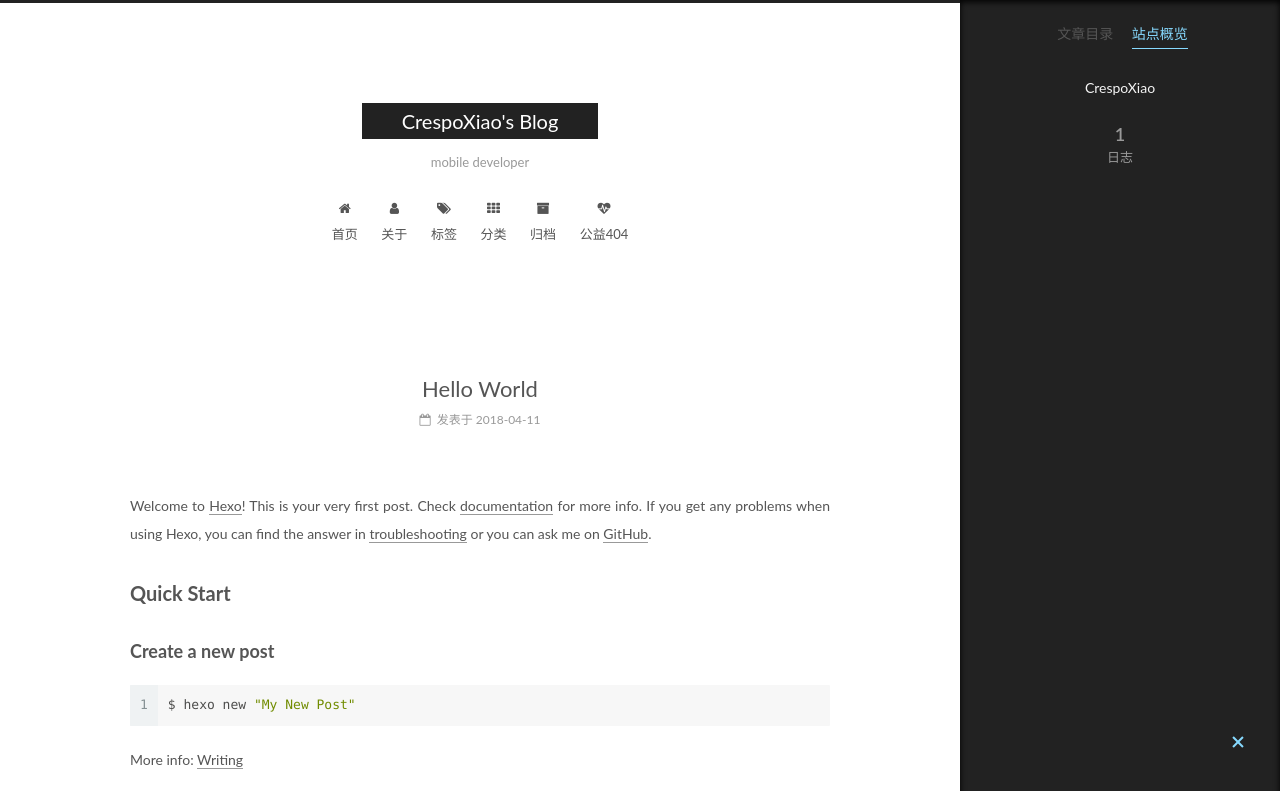
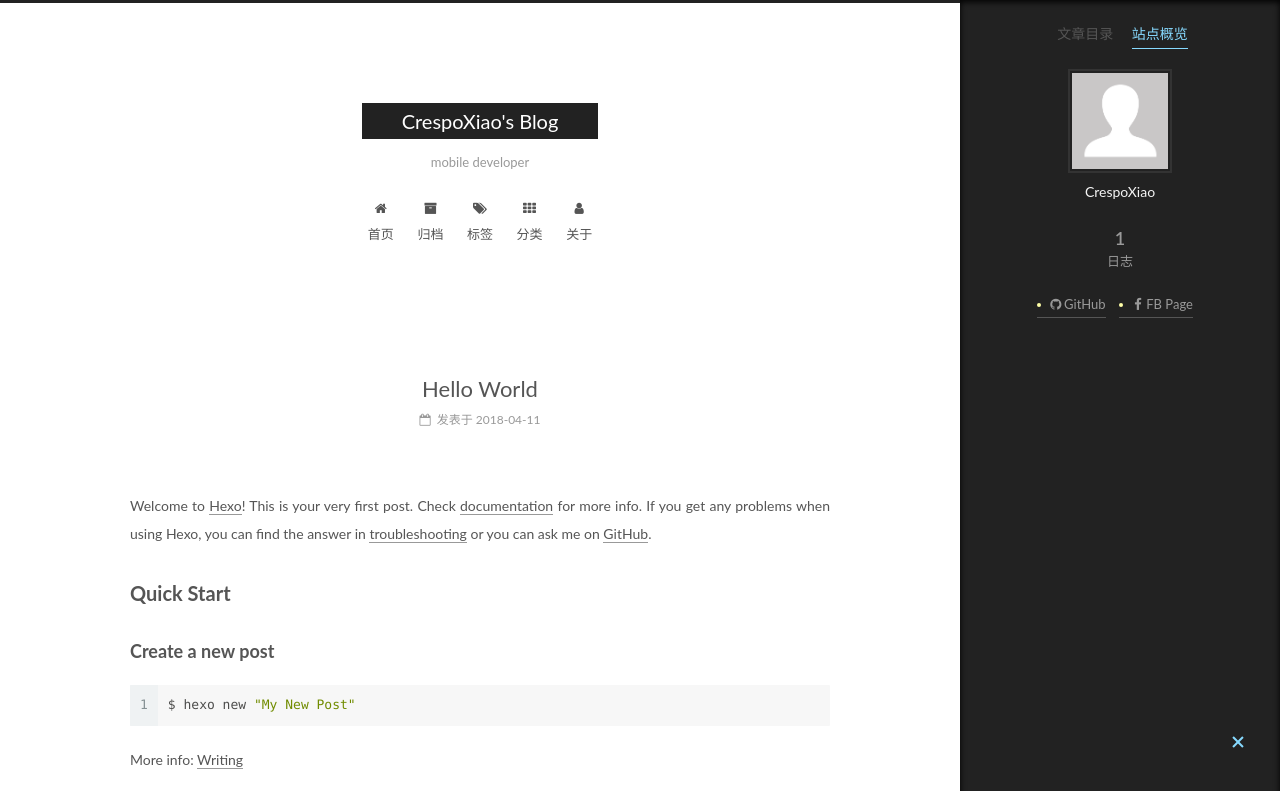
Before and after one commit to crespoxiao/crespoxiao.github.io, a plain HTML site: page posts/uncategorized/hello-world.html in a window 1280 px wide. Both pictures are taken after a click on the item "站点概览". Shown: the top 791 px of the page. Drawn offline with Linux system fonts and the light colour scheme.

Commit message:
Site updated: 2018-04-11 12:18:50

```diff
--- a/css/main.css
+++ b/css/main.css
@@ -1942,7 +1942,7 @@ pre .javascript .function {
   width: 4px;
   height: 4px;
   border-radius: 50%;
-  background: #9dfaf0;
+  background: #ffffa7;
 }
 .links-of-blogroll {
   font-size: 13px;
--- a/posts/uncategorized/hello-world.html
+++ b/posts/uncategorized/hello-world.html
@@ -190,12 +190,12 @@
         </li>
 
 
-        <li class="menu-item menu-item-about">
-          <a href="/about/" rel="section">
+        <li class="menu-item menu-item-archives">
+          <a href="/archives/" rel="section">
 
-              <i class="menu-item-icon fa fa-fw fa-user"></i> <br />
+              <i class="menu-item-icon fa fa-fw fa-archive"></i> <br />
 
-            关于
+            归档
           </a>
         </li>
 
@@ -220,22 +220,12 @@
         </li>
 
 
-        <li class="menu-item menu-item-archives">
-          <a href="/archives/" rel="section">
+        <li class="menu-item menu-item-about">
+          <a href="/about/" rel="section">
 
-              <i class="menu-item-icon fa fa-fw fa-archive"></i> <br />
+              <i class="menu-item-icon fa fa-fw fa-user"></i> <br />
 
-            归档
-          </a>
-        </li>
-
-
-        <li class="menu-item menu-item-commonweal">
-          <a href="/404/" rel="section">
-
-              <i class="menu-item-icon fa fa-fw fa-heartbeat"></i> <br />
-
-            公益404
+            关于
           </a>
         </li>
 
@@ -368,7 +358,7 @@
 
 
       <div id="wechat" style="display: inline-block">
-        <img id="wechat_qr" src="/images/wechatpay.jpg" alt="CrespoXiao 微信支付"/>
+        <img id="wechat_qr" src="/images/apple-touch-icon-next.jpg" alt="CrespoXiao 微信支付"/>
         <p>微信支付</p>
       </div>
 
@@ -459,6 +449,10 @@
         <div class="site-overview">
           <div class="site-author motion-element" itemprop="author" itemscope itemtype="http://schema.org/Person">
 
+              <img class="site-author-image" itemprop="image"
+                src="/images/avatar.gif"
+                alt="CrespoXiao" />
+
               <p class="site-author-name" itemprop="name">CrespoXiao</p>
               <p class="site-description motion-element" itemprop="description"></p>
           </div>
@@ -484,6 +478,22 @@
 
 
 
+
+            <div class="links-of-author motion-element">
+
+                  <span class="links-of-author-item">
+                    <a href="https://github.com/crespoxiao" target="_blank" title="GitHub">
+
+                        <i class="fa fa-fw fa-github"></i>GitHub</a>
+                  </span>
+
+                  <span class="links-of-author-item">
+                    <a href="https://www.facebook.com/crespo.xiao" target="_blank" title="FB Page">
+
+                        <i class="fa fa-fw fa-facebook"></i>FB Page</a>
+                  </span>
+
+            </div>
 
 
 
```
Also changed, not shown: archives/2018/04/index.html (+28 -18 lines), archives/2018/index.html (+28 -18 lines), archives/index.html (+28 -18 lines), index.html (+28 -18 lines).
